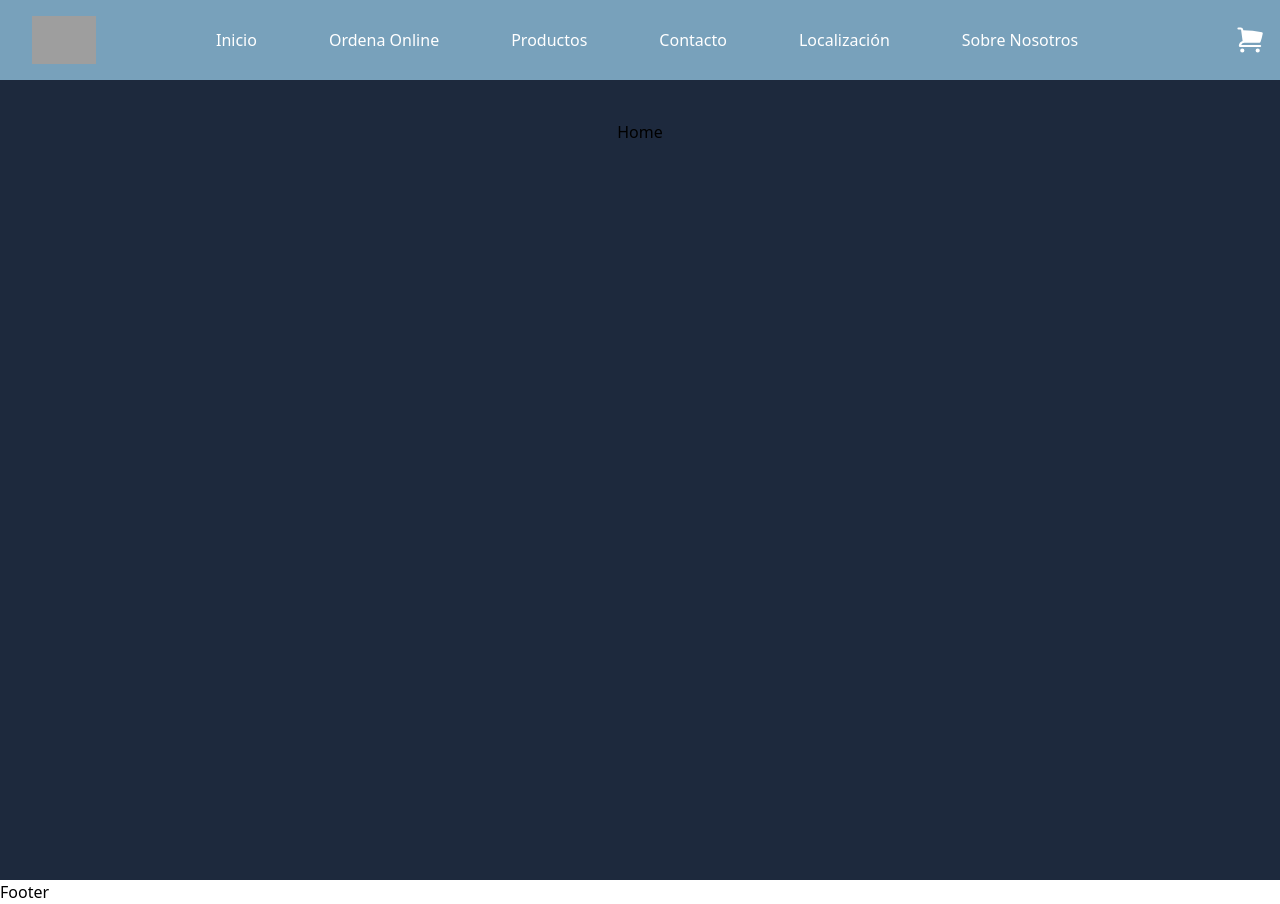
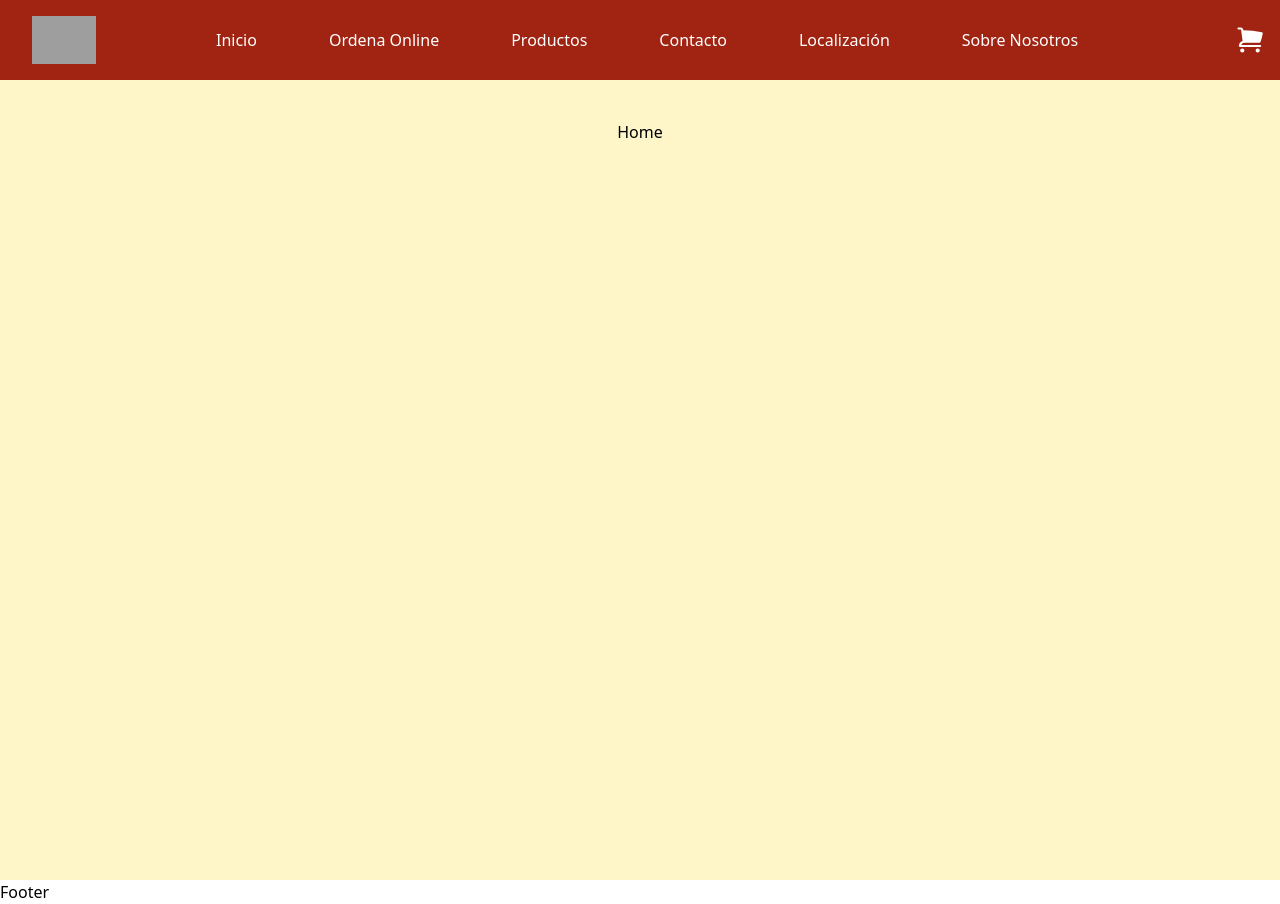
Before and after one commit to martingom4/Prueba-project, a React (Vite) app: page / in a window 1280 px wide. Built offline with nearby package versions, Linux system fonts and the light colour scheme; grey boxes are pictures that could not be loaded.

Commit message:
Colorres primarios usados en home y header

```diff
--- a/src/components/Header.tsx
+++ b/src/components/Header.tsx
@@ -17,7 +17,7 @@ const links = [
 export default function Header() {
     const [menuOpen, setMenuOpen] = useState(false);
     return (
-        <header className=" bg-secundary-blue text-white p-4">
+        <header className=" bg-primary-red text-white p-4">
             <div className="max-w-7xl mx-auto flex items-center justify-between">
             {/* Logo */}
             <UiLogo/>
--- a/src/index.css
+++ b/src/index.css
@@ -1,13 +1,16 @@
 @import "tailwindcss";
 
 @theme {
+
+
+
   --color-primary-red: #a12311;
   --color-primary-yellow: #fef6c9;
   --color-secundary-blue: #78a1bb;
   --color-secundary-black: #0f1a20;
   --color-secundary-gray: #978fa0 ;
   --color-secundary-white: #f7f7f7;
-  --color-mint-500: oklch(0.72 0.11 178);
+
 }
 
 @layer components {
--- a/src/loyouts/HomeLayout.tsx
+++ b/src/loyouts/HomeLayout.tsx
@@ -9,7 +9,7 @@ export default function HomeLayout(){
     return(
         <>
             <Header/>
-            <div className=' bg-slate-800 min-h-screen'>
+            <div className=' bg-primary-yellow min-h-screen'>
                 <div className='py-10 text-center'>
                     <Outlet/>
                 </div>
```
